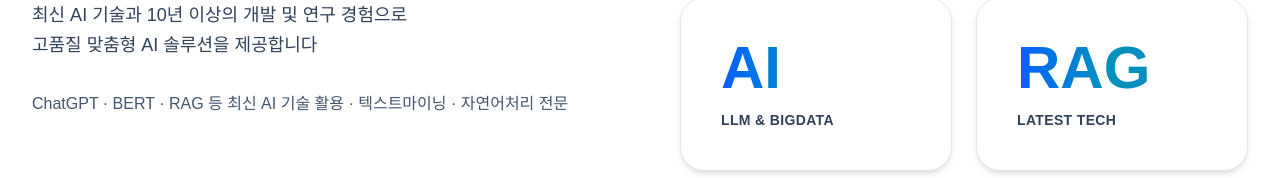
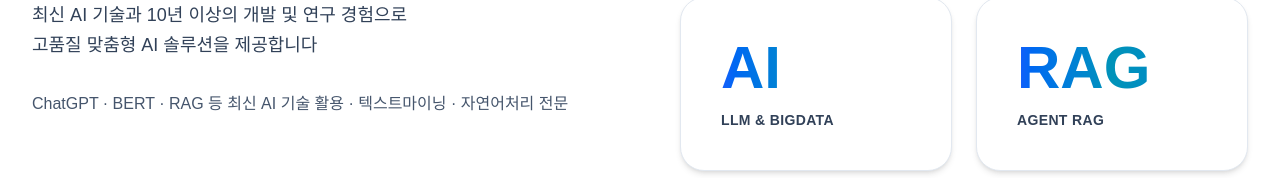
Before and after one commit to leejin-kyu/happyaidata, a Next.js app: page / in a window 1280 px wide. Shown: the part 543-721 px from the top of the page. Built offline with nearby package versions, Linux system fonts and the light colour scheme.

Commit message:
Update stats label: Latest Tech → AGENT RAG
- Change hero stats label from "Latest Tech" to "AGENT RAG"

🤖 Generated with [Claude Code](https://claude.com/claude-code)

Co-Authored-By: Claude <noreply@anthropic.com>

```diff
--- a/src/data/content.js
+++ b/src/data/content.js
@@ -94,7 +94,7 @@ export const siteContent = {
         { number: "300+", label: "프로젝트 수행" },
         { number: "10+", label: "Years Experience" },
         { number: "AI", label: "LLM & BigData" },
-        { number: "RAG", label: "Latest Tech" }
+        { number: "RAG", label: "AGENT RAG" }
       ]
     },
 
```
